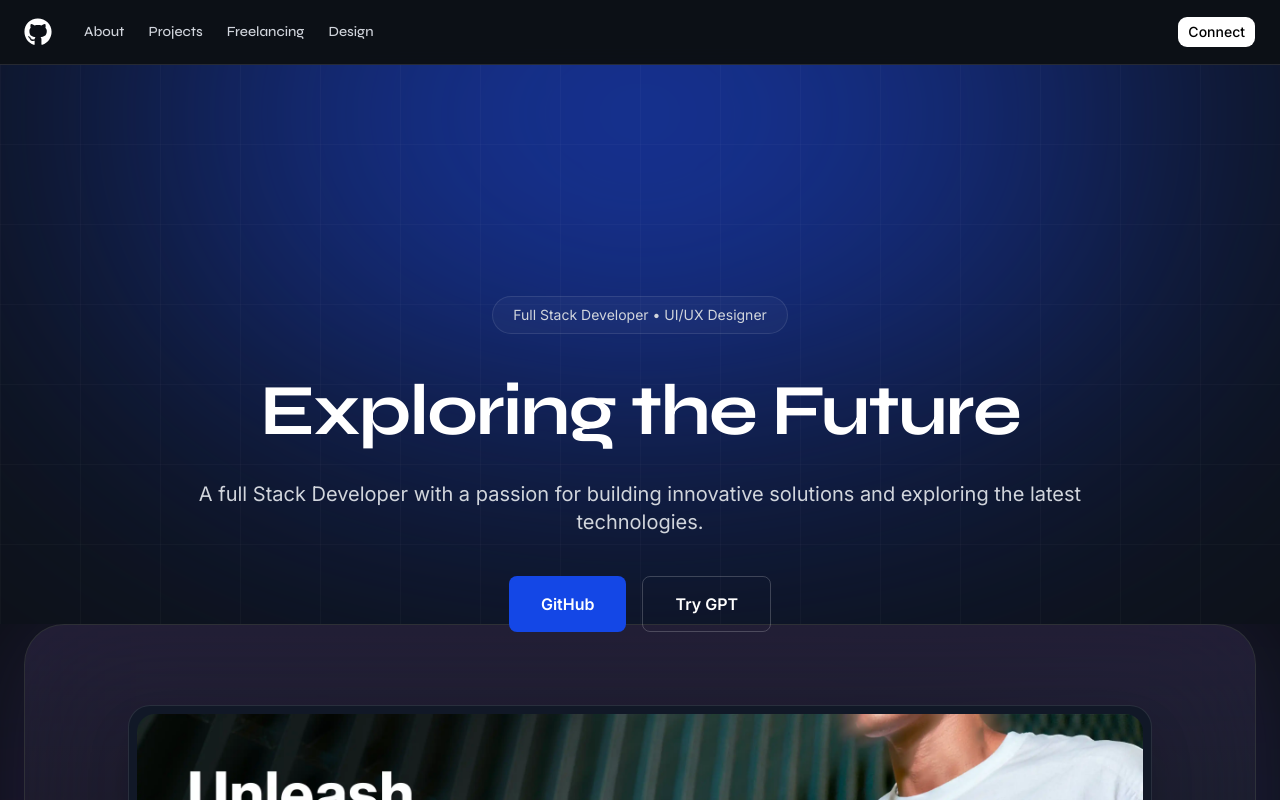
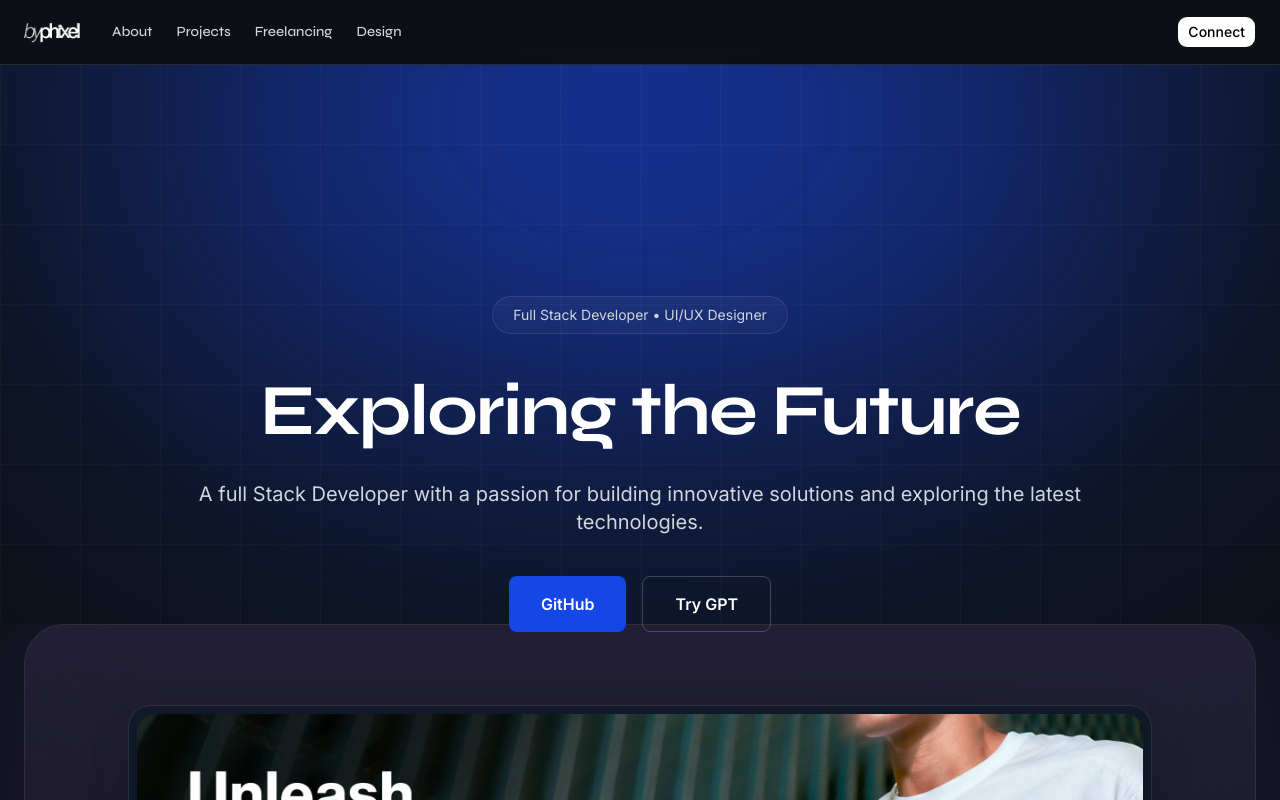
Before and after one commit to uixPhuke/portfolio, a Next.js app: page / in a window 1280 px wide. Shown: the top 800 px of the page. Built offline with nearby package versions, Linux system fonts and the light colour scheme.

Commit message:
Refactor code structure for improved readability and maintainability

```diff
--- a/app/contact/page.tsx
+++ b/app/contact/page.tsx
@@ -481,7 +481,7 @@ const handleSubmit = async () => {
     )}
 
     {success && !loading && (
-      <CheckCircle2 className="h-5 w-5 animate-bounce  text-green-400" />
+      <CheckCircle2 className="h-5 w-5 animate-bounce  text-green-500" />
     )}
 
     {loading
--- a/app/data/projects.ts
+++ b/app/data/projects.ts
@@ -35,46 +35,7 @@ export const projects = [
     github: "#",
   },
 
-  {
-    slug: "uix-ecommerce",
-    title: "UiX E-Commerce",
-    category: "commerce",
 
-    image: "/projects/ecommerce.webp",
-
-    desc:
-      "Built a scalable e-commerce platform with secure authentication, REST APIs, responsive UI, and premium shopping experience.",
-
-    longDesc:
-      "A complete MERN stack e-commerce solution featuring authentication, product management, order processing, responsive design, and scalable backend architecture.",
-
-    features: [
-      "User Authentication",
-      "Admin Dashboard",
-      "Product Management",
-      "Cart & Wishlist",
-      "Responsive Design",
-    ],
-
-    tech: [
-      "React.js",
-      "Node.js",
-      "Express.js",
-      "MongoDB",
-      "Tailwind CSS",
-    ],
-
-    images: [
-      "/projects/ecommerce.webp",
-      "/projects/ecommerce.webp",
-      "/projects/ecommerce.webp",
-    ],
-
-    color: "from-emerald-500 to-cyan-500",
-
-    live: "#",
-    github: "#",
-  },
   {
     slug: "phixel",
     title: "Phixel",
@@ -118,6 +79,46 @@ export const projects = [
 
     live: "https://phixel.vercel.app",
     github: "https://github.com/uixPhuke/phixel",
+  },
+   {
+    slug: "uix-ecommerce",
+    title: "UiX E-Commerce",
+    category: "commerce",
+
+    image: "/projects/ecommerce.webp",
+
+    desc:
+      "Built a scalable e-commerce platform with secure authentication, REST APIs, responsive UI, and premium shopping experience.",
+
+    longDesc:
+      "A complete MERN stack e-commerce solution featuring authentication, product management, order processing, responsive design, and scalable backend architecture.",
+
+    features: [
+      "User Authentication",
+      "Admin Dashboard",
+      "Product Management",
+      "Cart & Wishlist",
+      "Responsive Design",
+    ],
+
+    tech: [
+      "React.js",
+      "Node.js",
+      "Express.js",
+      "MongoDB",
+      "Tailwind CSS",
+    ],
+
+    images: [
+      "/projects/ecommerce.webp",
+      "/projects/ecommerce.webp",
+      "/projects/ecommerce.webp",
+    ],
+
+    color: "from-emerald-500 to-cyan-500",
+
+    live: "#",
+    github: "#",
   },
 
   {
--- a/components/navbar.tsx
+++ b/components/navbar.tsx
@@ -6,6 +6,7 @@ import {  Menu, X } from "lucide-react"
 import { FaGithub } from "react-icons/fa";
 import { Button } from "@/components/ui/button"
 import { Input } from "@/components/ui/input"
+import Image from "next/image"
 
 const navItems = [
   { label: "About", href: "/#about" },
@@ -24,8 +25,15 @@ export default function Navbar() {
         {/* LEFT */}
         <div className="flex items-center gap-8">
           <Link href="/" className="flex items-center gap-2">
-            <FaGithub className="h-7 w-7 text-white" />
-          </Link>
+  <Image
+    src="/logo.webp"
+    alt="Logo"
+    width={100}
+    height={100}
+
+    className="h-6 w-14 target:"
+  />
+</Link>
 
           <h2 className="hidden lg:flex items-center gap-6">
             {navItems.map((item) => (
```
Also changed, not shown: public/logo.webp (added).
